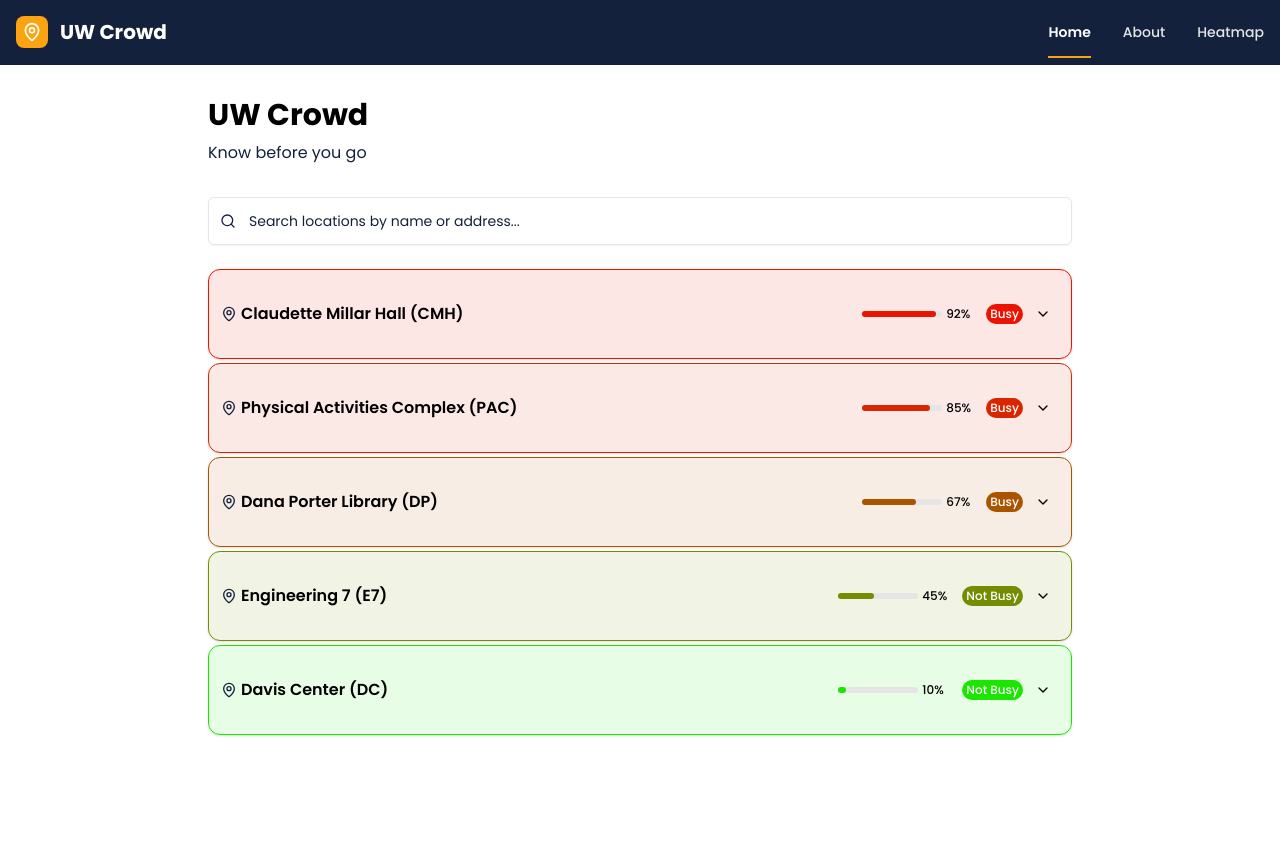
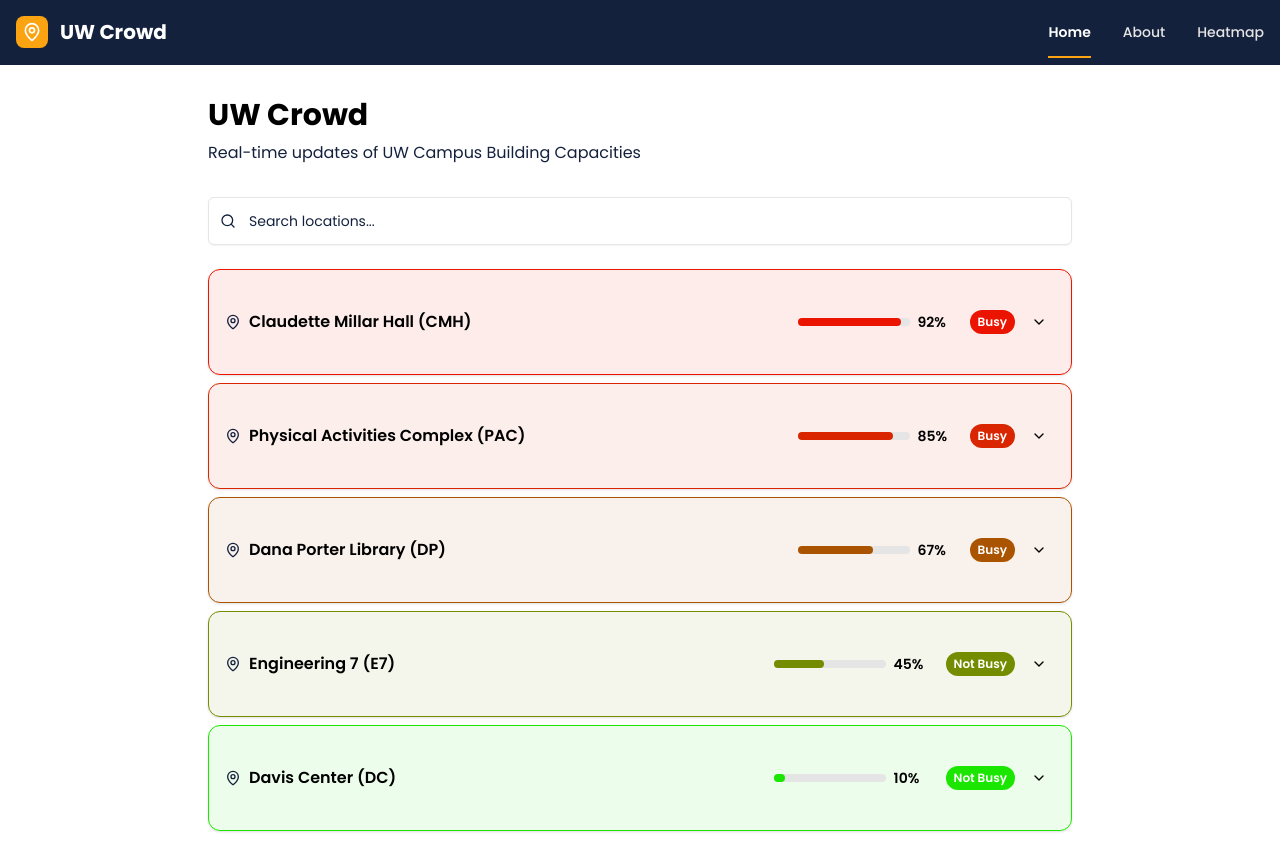
Before and after one commit to a3l6/UWCrowd, a Next.js app: page / in a window 1280 px wide. Built offline with nearby package versions, Linux system fonts and the light colour scheme.

Commit message:
Updating some stuff

```diff
--- a/app/page.tsx
+++ b/app/page.tsx
@@ -3,13 +3,12 @@
 import { useState, useMemo } from "react"
 import { Card, CardContent } from "@/components/ui/card"
 import { Input } from "@/components/ui/input"
-import { Button } from "@/components/ui/button"
-import { ChevronDown, ChevronUp, Search, MapPin } from "lucide-react"
+import { Search, MapPin, ChevronUp, ChevronDown } from "lucide-react"
 
 interface Location {
   id: string
   name: string
-  busyLevel: number // 0-100 scale for busy level
+  busyLevel: number
   status: "busy" | "not-busy"
   lastUpdated: string
   metrics: {
@@ -93,21 +92,11 @@ export default function LocationsPage() {
   const [expandedCards, setExpandedCards] = useState<Set<string>>(new Set())
 
   const filteredAndSortedLocations = useMemo(() => {
-    const filtered = mockLocations.filter(
-      (location) =>
-        location.name.toLowerCase().includes(searchTerm.toLowerCase()) ||
-        location.address?.toLowerCase().includes(searchTerm.toLowerCase())
+    const filtered = mockLocations.filter((location) =>
+      location.name.toLowerCase().includes(searchTerm.toLowerCase())
     )
 
-    return filtered.sort((a, b) => {
-      const aNameMatch = a.name.toLowerCase().includes(searchTerm.toLowerCase())
-      const bNameMatch = b.name.toLowerCase().includes(searchTerm.toLowerCase())
-
-      if (aNameMatch && !bNameMatch) return -1
-      if (!aNameMatch && bNameMatch) return 1
-
-      return b.busyLevel - a.busyLevel
-    })
+    return filtered.sort((a, b) => b.busyLevel - a.busyLevel)
   }, [searchTerm])
 
   const toggleExpanded = (locationId: string) => {
@@ -120,9 +109,8 @@ export default function LocationsPage() {
     setExpandedCards(newExpanded)
   }
 
-  const getAutoStatus = (busyLevel: number): "busy" | "not-busy" => {
-    return busyLevel > 50 ? "busy" : "not-busy"
-  }
+  const getAutoStatus = (busyLevel: number): "busy" | "not-busy" =>
+    busyLevel > 50 ? "busy" : "not-busy"
 
   const getBusyLevelColor = (busyLevel: number) => {
     const red = Math.round(255 * (busyLevel / 100))
@@ -133,7 +121,7 @@ export default function LocationsPage() {
   const getBusyLevelBgColor = (busyLevel: number) => {
     const red = Math.round(255 * (busyLevel / 100))
     const green = Math.round(255 * (1 - busyLevel / 100))
-    return `rgba(${red}, ${green}, 0, 0.1)`
+    return `rgba(${red}, ${green}, 0, 0.08)`
   }
 
   return (
@@ -141,8 +129,8 @@ export default function LocationsPage() {
       <div className="container mx-auto px-4 py-8 max-w-4xl">
         {/* Header */}
         <div className="mb-8">
-          <h1 className="text-3xl font-bold text-foreground mb-2 text-balance">UW Crowd</h1>
-          <p className="text-muted-foreground text-pretty">Know before you go</p>
+          <h1 className="text-3xl font-bold text-foreground mb-2">UW Crowd</h1>
+          <p className="text-muted-foreground">Real-time updates of UW Campus Building Capacities</p>
         </div>
 
         {/* Search Bar */}
@@ -150,23 +138,15 @@ export default function LocationsPage() {
           <Search className="absolute left-3 top-1/2 transform -translate-y-1/2 text-muted-foreground h-4 w-4" />
           <Input
             type="text"
-            placeholder="Search locations by name or address..."
+            placeholder="Search locations..."
             value={searchTerm}
             onChange={(e) => setSearchTerm(e.target.value)}
-            className="pl-10 h-12 text-base bg-card border-border focus:ring-2 focus:ring-ring focus:border-transparent"
+            className="pl-10 h-12 text-base bg-card border-border"
           />
         </div>
 
-        {/* Results Count */}
-        {searchTerm && (
-          <div className="mb-4 text-sm text-muted-foreground">
-            {filteredAndSortedLocations.length} location
-            {filteredAndSortedLocations.length !== 1 ? "s" : ""} found
-          </div>
-        )}
-
         {/* Location Cards */}
-        <div className="space-y-1">
+        <div className="space-y-2">
           {filteredAndSortedLocations.map((location) => {
             const isExpanded = expandedCards.has(location.id)
             const autoStatus = getAutoStatus(location.busyLevel)
@@ -174,49 +154,46 @@ export default function LocationsPage() {
             return (
               <Card
                 key={location.id}
-                className="w-full transition-all duration-200 hover:shadow-md border cursor-pointer hover:scale-[1.01]"
+                className="w-full transition-all duration-200 hover:shadow-lg border cursor-pointer hover:scale-[1.01]"
                 style={{
                   backgroundColor: getBusyLevelBgColor(location.busyLevel),
                   borderColor: getBusyLevelColor(location.busyLevel),
                 }}
                 onClick={() => toggleExpanded(location.id)}
               >
-                {/* Minimal vertical padding, small horizontal padding */}
-                <CardContent className="px-3 py-1">
-                  <div className="flex items-center justify-between gap-2">
-                    {/* Left side - Location name and icon */}
-                    <div className="flex items-center gap-1 flex-1 min-w-0">
+                <CardContent className="px-4 py-3">
+                  <div className="flex items-center justify-between gap-3">
+                    {/* Left side */}
+                    <div className="flex items-center gap-2 flex-1 min-w-0">
                       <MapPin className="h-4 w-4 text-primary flex-shrink-0" />
                       <h3 className="text-base font-semibold truncate text-foreground">
-                        {/* Full name on desktop/tablet */}
                         <span className="hidden md:inline">{location.name}</span>
-                        {/* Acronym on mobile */}
                         <span className="inline md:hidden">
                           {location.name.match(/\(([^)]+)\)/)?.[1] || location.name}
                         </span>
                       </h3>
                     </div>
 
-                    {/* Center - Busy meter */}
-                    <div className="flex items-center gap-1 flex-shrink-0">
-                      <div className="w-20 bg-secondary rounded-full h-1.5">
+                    {/* Busy Meter */}
+                    <div className="flex items-center gap-2 flex-shrink-0">
+                      <div className="w-20 lg:w-28 bg-secondary rounded-full h-2">
                         <div
-                          className="h-1.5 rounded-full transition-all duration-300"
+                          className="h-2 rounded-full transition-all duration-300"
                           style={{
                             width: `${location.busyLevel}%`,
                             backgroundColor: getBusyLevelColor(location.busyLevel),
                           }}
                         />
                       </div>
-                      <span className="text-xs font-medium text-foreground w-8">
+                      <span className="text-sm font-semibold text-foreground w-10">
                         {location.busyLevel}%
                       </span>
                     </div>
 
-                    {/* Right side - Status and expand button */}
-                    <div className="flex items-center gap-1 flex-shrink-0">
+                    {/* Status + Expand */}
+                    <div className="flex items-center gap-2 flex-shrink-0">
                       <span
-                        className="px-1 py-0.5 rounded-full text-xs font-medium text-white"
+                        className="px-2 py-1 rounded-full text-xs font-semibold text-white"
                         style={{ backgroundColor: getBusyLevelColor(location.busyLevel) }}
                       >
                         {autoStatus === "busy" ? "Busy" : "Not Busy"}
@@ -233,37 +210,38 @@ export default function LocationsPage() {
                   </div>
 
                   {isExpanded && (
-                    <div className="border-t border-border pt-1 mt-1 space-y-1 animate-in slide-in-from-top-2 duration-200">
-                      <div className="grid grid-cols-2 gap-1">
+                    <div className="border-t border-border pt-2 mt-2 space-y-2">
+                      <div className="grid grid-cols-2 gap-2">
                         <div>
-                          <h4 className="text-xs font-semibold mb-0.5 text-foreground">
+                          <h4 className="text-xs font-semibold text-foreground">
                             Predicted Business
                           </h4>
                           <p className="text-xs text-muted-foreground">
                             {location.metrics.predictedBusiness}
                           </p>
                         </div>
-
                         <div>
-                          <h4 className="text-xs font-semibold mb-0.5 text-foreground">People Count</h4>
+                          <h4 className="text-xs font-semibold text-foreground">People Count</h4>
                           <p className="text-xs text-muted-foreground">
                             {location.metrics.peopleCount} people
                           </p>
                         </div>
-
                         <div>
-                          <h4 className="text-xs font-semibold mb-0.5 text-foreground">Avg. Wait Time</h4>
-                          <p className="text-xs text-muted-foreground">{location.metrics.avgWaitTime}</p>
+                          <h4 className="text-xs font-semibold text-foreground">Avg. Wait Time</h4>
+                          <p className="text-xs text-muted-foreground">
+                            {location.metrics.avgWaitTime}
+                          </p>
                         </div>
-
                         <div>
-                          <h4 className="text-xs font-semibold mb-0.5 text-foreground">Peak Hours</h4>
-                          <p className="text-xs text-muted-foreground">{location.metrics.peakHours}</p>
+                          <h4 className="text-xs font-semibold text-foreground">Peak Hours</h4>
+                          <p className="text-xs text-muted-foreground">
+                            {location.metrics.peakHours}
+                          </p>
                         </div>
                       </div>
 
                       <div>
-                        <h4 className="text-xs font-semibold mb-0.5 text-foreground">Last Updated</h4>
+                        <h4 className="text-xs font-semibold text-foreground">Last Updated</h4>
                         <p className="text-xs text-muted-foreground">
                           {new Date(location.lastUpdated).toLocaleDateString("en-US", {
                             year: "numeric",
@@ -279,17 +257,6 @@ export default function LocationsPage() {
             )
           })}
         </div>
-
-        {/* No Results */}
-        {filteredAndSortedLocations.length === 0 && searchTerm && (
-          <div className="text-center py-12">
-            <MapPin className="h-12 w-12 text-muted-foreground mx-auto mb-4" />
-            <h3 className="text-lg font-semibold text-foreground mb-2">No locations found</h3>
-            <p className="text-muted-foreground">
-              Try adjusting your search terms or browse all locations
-            </p>
-          </div>
-        )}
       </div>
     </div>
   )
```
